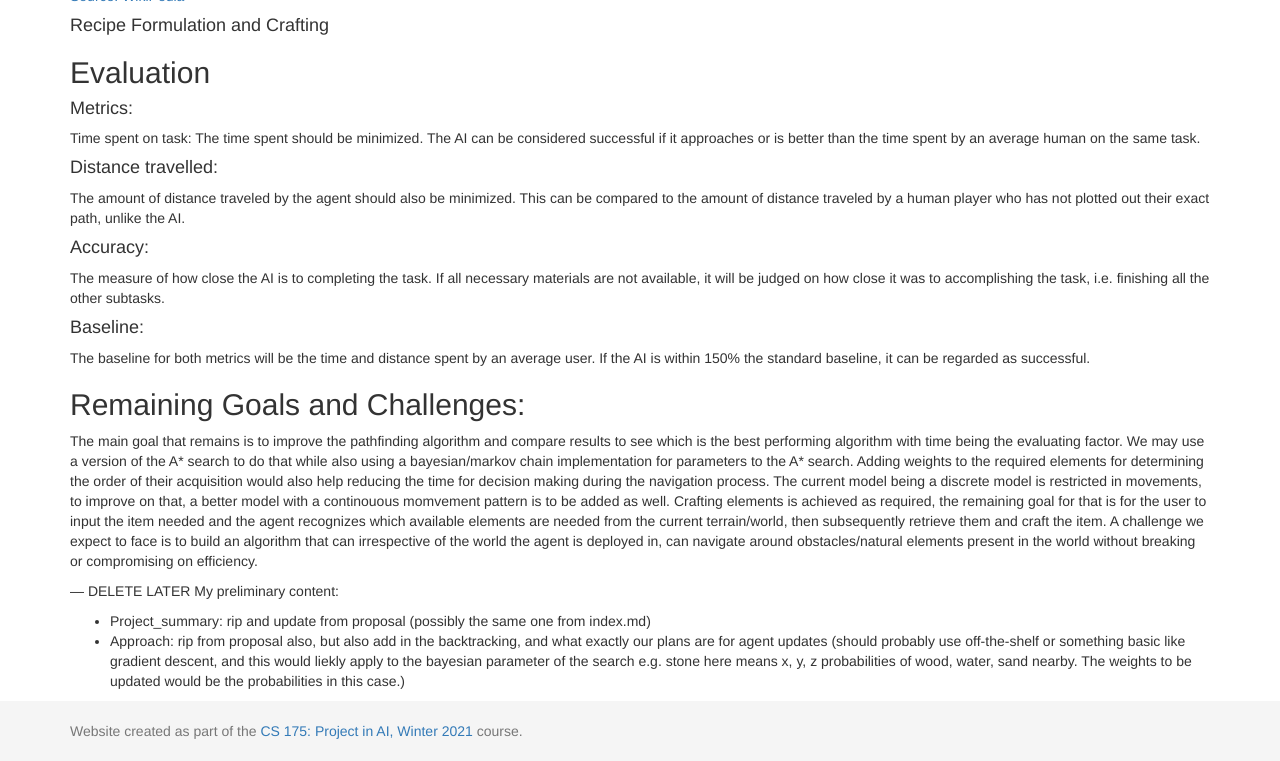
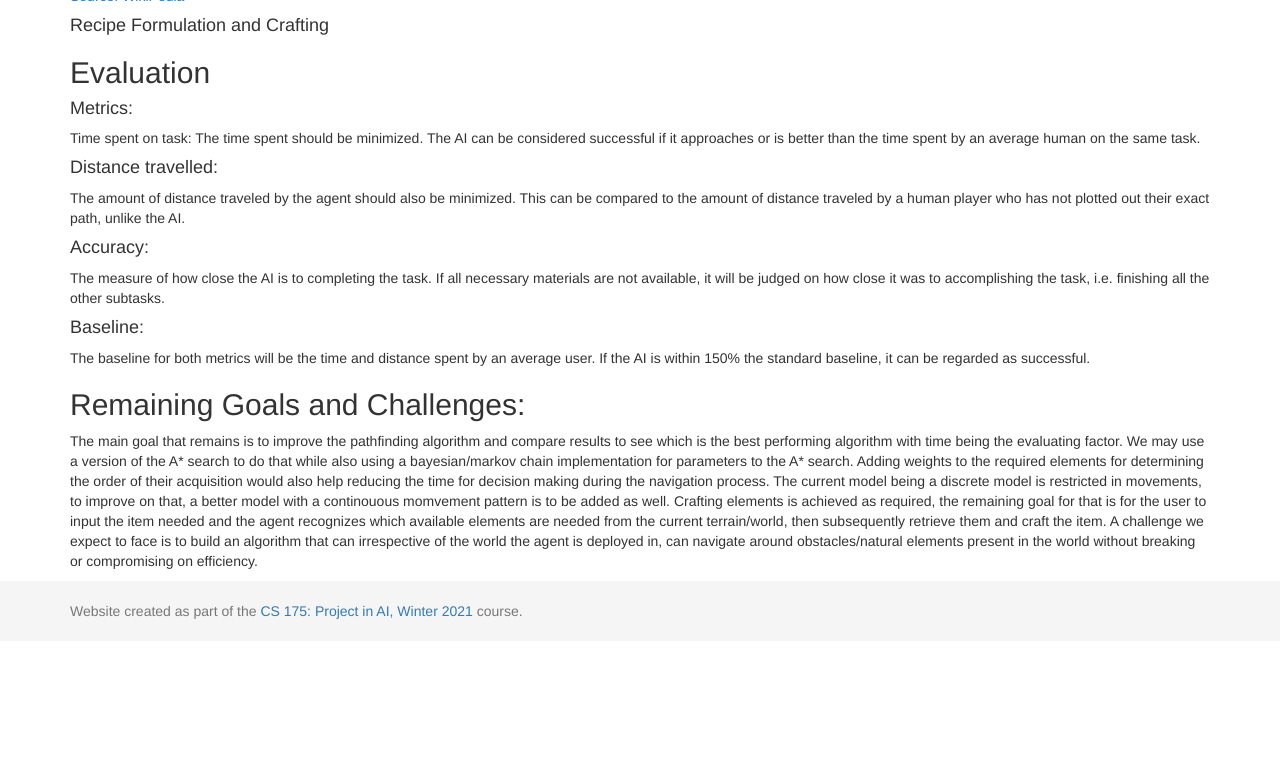
Before and after one commit to dheyay/mAIncrafters, a Jekyll site: the page built from docs/status.md, in a window 1280 px wide and 900 px high, scrolled down 1696 px, cut to the strip 139-900 px from the top of the window. Built offline with Jekyll 4.4.1, drawn with Linux system fonts in a browser that asks for light colours; after the commit the page ends 2476 px from its top, so only the background shows below that.

Commit message:
Update status.md

```diff
--- a/docs/status.md
+++ b/docs/status.md
@@ -10,16 +10,20 @@
 #### Take a look at our Project Video below
 [![Image_presentation](https://user-images.githubusercontent.com/43485198/107839513-4c0b5b00-6d61-11eb-8c12-af1234b17ddc.png)](https://youtu.be/5goJvONQvdg)
 
+
 ## Approach
 Our approach to the problem is divided into multiple parts with each part having a unique problem for the agent to tackle.
 
 #### Locating
 For locating objects, the current version of the agent uses a spiral search though the observation level that is in the same plane as the agent (at this point in time, the agent has an observation grid equivalent in size to the world). The way it works is to iterate in a direction along the grid until it hits a "corner" spcace in the grid, then changes direction [Source: StackOverflow](https://stackoverflow.com/questions/398299/looping-in-a-spiral). This allows us to find the closest location with a material of interest, at which point the agent determines the shortest path there (using Dijkstra's algorithm, then goes to collect the material. After this material is collected, this is repeated, checking for the closest material to the current location. If nothing is found nearby, it currently returns to the starting point, and effectively restarts the search from there. This allows the agent to avoid missing any blocks that end up outside of the observation window after moving in a given direction.
 
+
 As the basic functions of the agent are confirmed and solidified, the observation window will be reduced to better mimic a player's view. As a result of this restriction, it will be entirely possible that no desired materials are observable from the starting point of the agent, and this is where the AI will come into play. More details will be in the Remaining Goals and Challenges section, but the short version is that we will be training the agent to associate various world characteristics and landscapes with materials, and have the agent move towards regions that are likely to contain the object in its searches.
+
 
 #### Navigating
 Dijkstra's shortest path Algorithm is currently used as our method of navigation once we have determined the location of the object we are looking for. As it stands currently, we use Dijkstra's algorithm to find the path between the agent's current location and some material location in two dimensions, while we have a stack implemented to keep reccord of the current shortest path back. As the environment get more complex, Dijkstra's will also be used to find the return path from the agent's current location to the starting position.
+
 
 Dijkstra's shortest path for the agent:
 The way we are using Dijkstra's Algorithm in are project is as follows:
@@ -31,7 +35,9 @@
 - starting from the destination space, we then get the path by recording the the previous spaces of each space in the path until we reach the starting location
 - finally, the actions necessary for the agent to travel that path are extracted
 
+
 In the current version of the agent, once the path is found and the agent moves to the location, the material in question is collected (if the material is a block, the agent breaks the block, then collects), and the location algorithm then Dijkstra's Algorithm are run in succession repeatedly until no nearby blocks are found, at which point the agent returns to the starting position.
+
 
 In the gif below, there is a visualization of Dijkstra's algorithm being used to find a path while an obstacle is in the way. This will be quite relevant to our agent, since when generating paths, there will be choices to either consider a block as an obstacle blocking us or something that is climbable (for a 3D implementation of Dijkstra's Algorithm), and even if climbable, if there is still a route to the destination beyond it.
 
@@ -39,7 +45,9 @@
 
 [Source: WikiPedia](https://en.wikipedia.org/wiki/File:Dijkstras_progress_animation.gif)
 
+
 #### Recipe Formulation and Crafting
+
 
 ## Evaluation
 #### Metrics:
@@ -54,13 +62,8 @@
 #### Baseline:
 The baseline for both metrics will be the time and distance spent by an average user. If the AI is within 150% the standard baseline, it can be regarded as successful.
 
+
 ## Remaining Goals and Challenges:
 The main goal that remains is to improve the pathfinding algorithm and compare results to see which is the best performing algorithm with time being the evaluating factor. We may use a version of the A* search to do that while also using a bayesian/markov chain implementation for parameters to the A* search. Adding weights to the required elements for determining the order of their acquisition would also help reducing the time for decision making during the navigation process.
 The current model being a discrete model is restricted in movements, to improve on that, a better model with a continouous momvement pattern is to be added as well. Crafting elements is achieved as required, the remaining goal for that is for the user to input the item needed and the agent recognizes which available elements are needed from the current terrain/world, then subsequently retrieve them and craft the item.
 A challenge we expect to face is to build an algorithm that can irrespective of the world the agent is deployed in, can navigate around obstacles/natural elements present in the world without breaking or compromising on efficiency.
-
-
---- DELETE LATER
-My preliminary content:
-- Project_summary: rip and update from proposal (possibly the same one from index.md)
-- Approach: rip from proposal also, but also add in the backtracking, and what exactly our plans are for agent updates (should probably use off-the-shelf or something basic like gradient descent, and this would liekly apply to the bayesian parameter of the search e.g. stone here means x, y, z probabilities of wood, water, sand nearby. The weights to be updated would be the probabilities in this case.)
```
